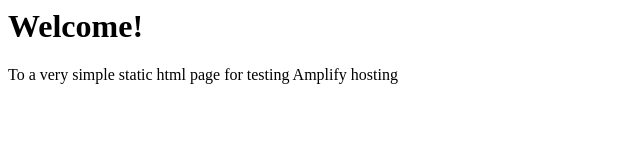
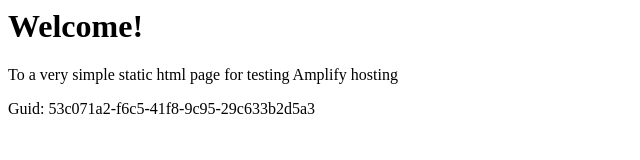
Before and after one commit to aws-aemilia-sfo/Github-PR-Commit-Integration-Test-DoNotTouch-v0-preprod-us-west-1, a website: page src/index.html in a window 1280 px wide. Shown: the whole page, without its empty margins (0-640 px from the left). Drawn offline with Linux system fonts and the light colour scheme.

Commit message:
commit from integ tests

```diff
--- a/src/index.html
+++ b/src/index.html
@@ -1,3 +1,5 @@
+
+
 <html lang="en">
 
 <head>
@@ -10,6 +12,6 @@
 <body>
     <h1>Welcome!</h1>
     <p>To a very simple static html page for testing Amplify hosting</p>
-</body>
+    <p>Guid: 53c071a2-f6c5-41f8-9c95-29c633b2d5a3</p></body>
 
 </html>
```
